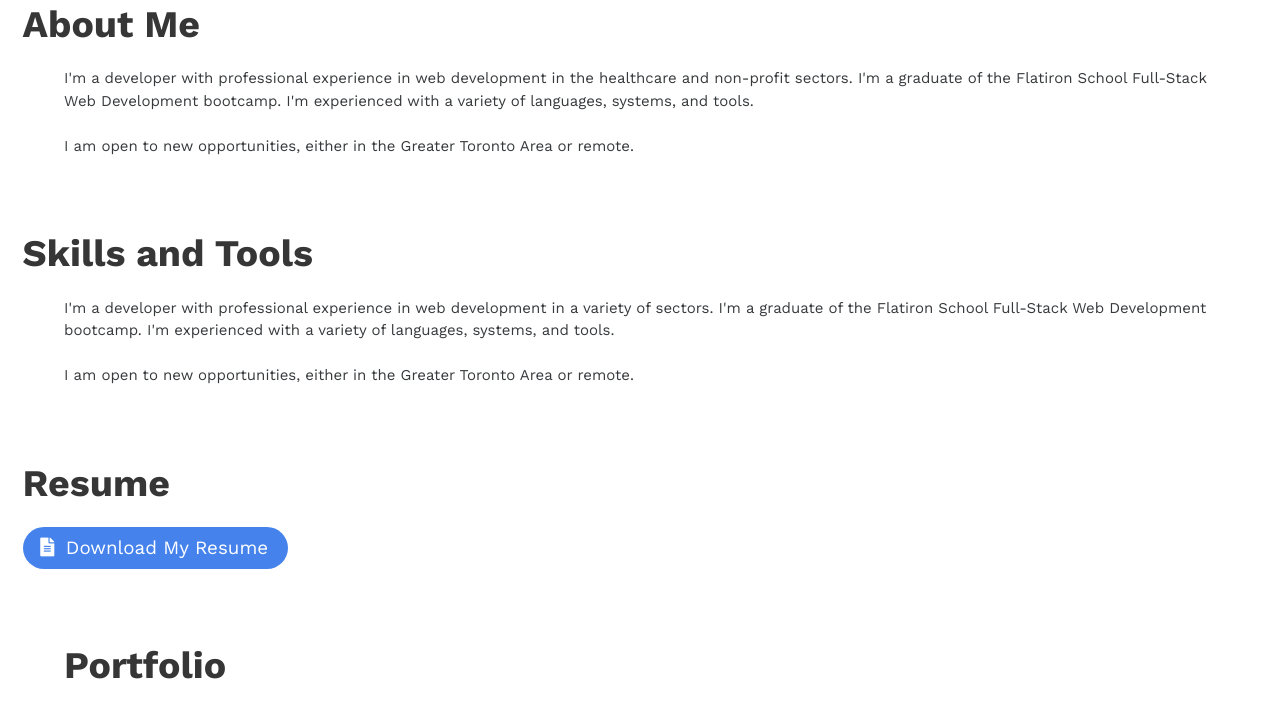
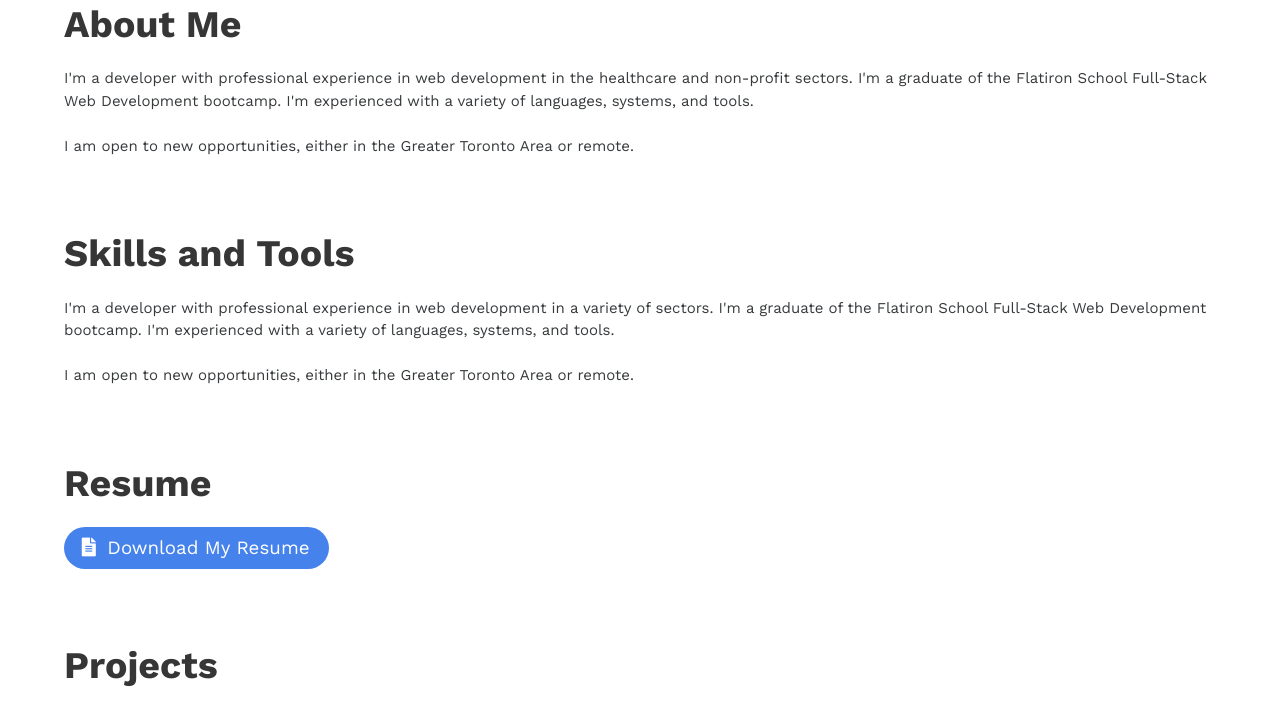
Before and after one commit to E-Shiels/Portfolio2020, a website: page index.html in a window 1280 px wide. Shown: the part 835-1541 px from the top of the page. Drawn offline with nearby package versions, Linux system fonts and the light colour scheme.

Commit message:
Move section headers inside containers

```diff
--- a/index.html
+++ b/index.html
@@ -105,8 +105,8 @@
     <section class="section" id="about">
       <!-- Title -->
       <div class="section-heading">
-        <h3 class="title is-2">About Me</h3>
         <div class="container">
+          <h3 class="title is-2">About Me</h3>
           <p>
             I'm a developer with professional experience in web development in
             the healthcare and non-profit sectors. I'm a graduate of the
@@ -138,8 +138,8 @@
     <section class="section" id="skills">
       <!-- Title -->
       <div class="section-heading">
-        <h3 class="title is-2">Skills and Tools</h3>
         <div class="container">
+          <h3 class="title is-2">Skills and Tools</h3>
           <p>
             I'm a developer with professional experience in web development in a
             variety of sectors. I'm a graduate of the Flatiron School Full-Stack
@@ -158,6 +158,7 @@
     <!-- Resume -->
     <section class="section" id="resume">
       <div class="section-heading">
+        <div class="container">
         <h3 class="title is-2">Resume</h3>
         <!-- <h4 class="subtitle is-5">More about my past</h4> -->
         <a
@@ -170,6 +171,7 @@
           </span>
           <span>Download My Resume</span>
         </a>
+        </div>
       </div>
     </section>
 
@@ -177,7 +179,7 @@
     <section class="section" id="portfolio">
       <div class="container">
         <div class="section-heading">
-          <h3 class="title is-2">Portfolio</h3>
+          <h3 class="title is-2">Projects</h3>
           <!-- <h4 class="subtitle is-5">My latest works</h4> -->
         </div>
         <br />
```
